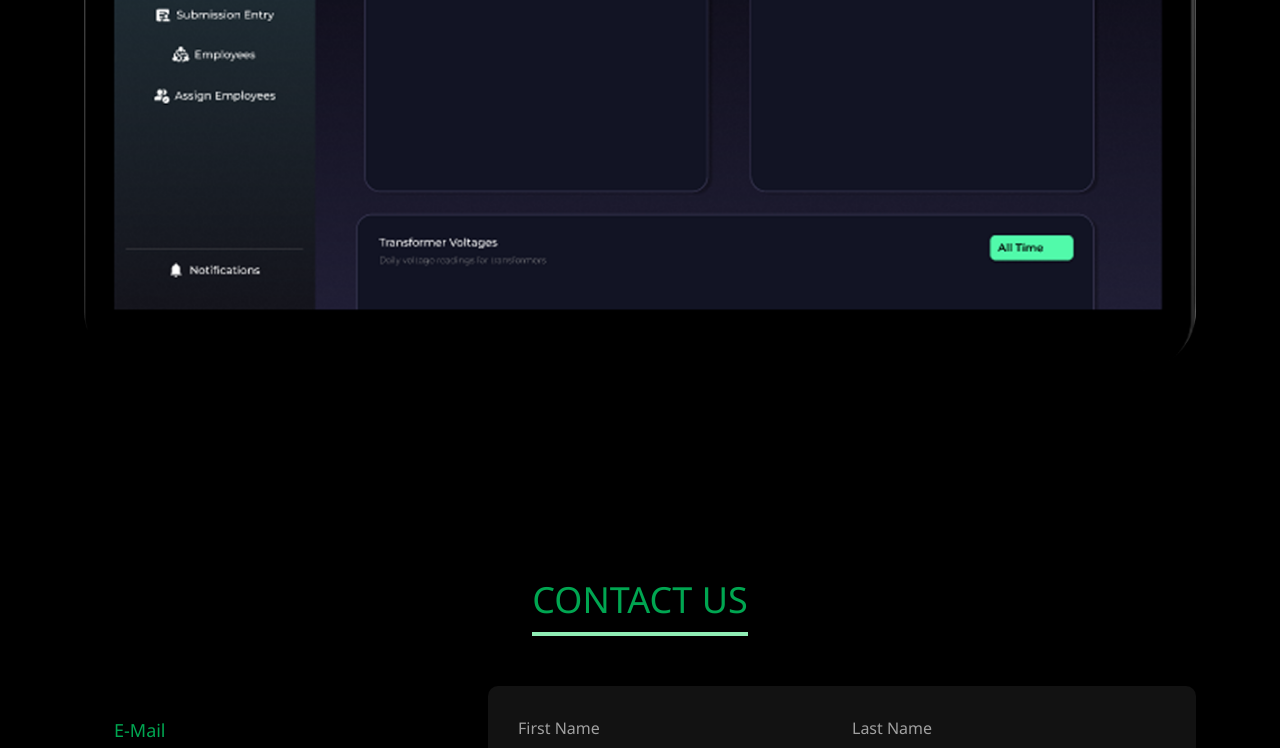
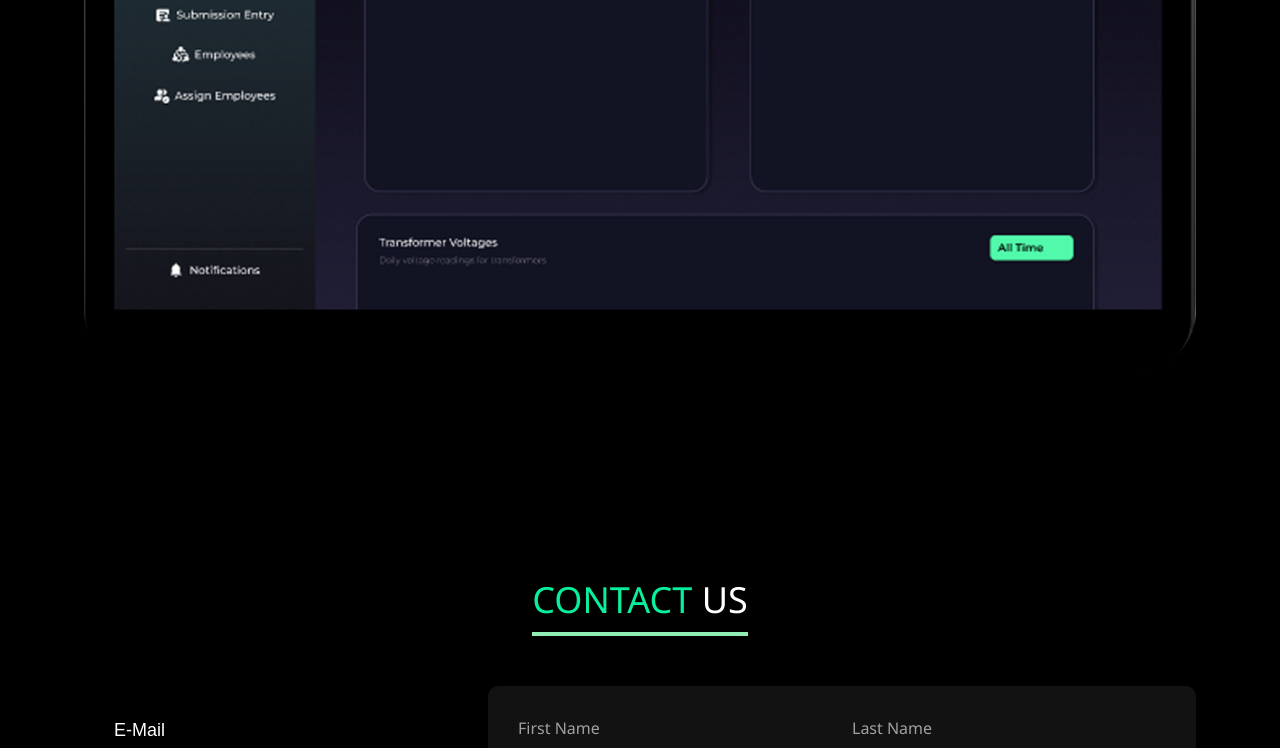
Before and after one commit to jainMaurya/volytix, a React (Create React App) app in the folder greenbit-website/: page / in a window 1280 px wide. Shown: the part 2000-2748 px from the top of the page. Built offline with nearby package versions, Linux system fonts and the light colour scheme.

Commit message:
new changes

```diff
--- /dev/null
+++ b/greenbit-website/postcss.config.js
@@ -0,0 +1,6 @@
+module.exports = {
+  plugins: {
+    tailwindcss: {},
+    autoprefixer: {},
+  },
+}
--- a/greenbit-website/src/App.css
+++ b/greenbit-website/src/App.css
@@ -1,6 +1,6 @@
 :root {
-  --primary-color: #00A651; /* Main green color */
-  --secondary-color: #007D3A; /* Darker green */
+  --primary-color: #07F09B; /* Main green color */
+  --secondary-color: #07F09B; /* Darker green */
   --dark-color: #000000;    /* Pure black */
   --light-color: #FFFFFF;   /* Pure white */
   --text-color: #FFFFFF;    /* White text by default */
@@ -416,11 +416,27 @@ nav ul li button.active::after {
 }
 
 /* Contact Section */
+.contact-info,
+.contact-info h3,
+.contact-info p {
+  color: var(--light-color) !important;
+}
+
+.contact-info p {
+  opacity: 0.6;
+}
+
+.contact-info h3 {
+  font-weight: 700;
+  margin-bottom: 0.5rem;
+}
+
+
 .contact-section {
   padding: 100px 0;
   background-color: var(--dark-color);
+  border-bottom: 2px solid var(--primary-color);
   border-top: 1px solid var(--border-color);
-  border-bottom: 1px solid var(--border-color);
 }
 
 .contact-section h1 {
@@ -438,11 +454,35 @@ nav ul li button.active::after {
 }
 
 .contact-info {
-
   padding: 30px;
   border-radius: 10px;
   border: 1px solid var(--border-color);
 }
+
+/* Responsive adjustments */
+@media (max-width: 768px) {
+  .contact-grid {
+    grid-template-columns: 1fr;
+  }
+}
+
+
+.info-item h3 {
+  font-family: 'Dhyana', sans-serif;
+  font-size: 32px;
+  font-weight: 500;
+  color: var(--light-color);
+  margin-bottom: 10px;
+}
+
+.info-item p {
+  font-family: 'Dhyana', sans-serif;
+  font-size: 32px;
+  color: var(--light-color);
+  opacity: 0.6;
+  margin-bottom: 30px;
+}
+
 
 .info-item {
   margin-bottom: 30px;
--- a/greenbit-website/src/App.js
+++ b/greenbit-website/src/App.js
@@ -1,4 +1,4 @@
-import { useState } from 'react';
+import { useState, useEffect } from 'react';
 import Header from './components/Header';
 import Hero from './components/Hero';
 import About from './components/About';
@@ -17,6 +17,29 @@ function App() {
       setActiveSection(sectionId);
     }
   };
+
+  useEffect(() => {
+    const handleScroll = () => {
+      const sections = ['home', 'about', 'products', 'contact'];
+      const scrollPosition = window.scrollY + 100;
+
+      for (const section of sections) {
+        const element = document.getElementById(section);
+        if (element) {
+          const offsetTop = element.offsetTop;
+          const offsetHeight = element.offsetHeight;
+
+          if (scrollPosition >= offsetTop && scrollPosition < offsetTop + offsetHeight) {
+            setActiveSection(section);
+            break;
+          }
+        }
+      }
+    };
+
+    window.addEventListener('scroll', handleScroll);
+    return () => window.removeEventListener('scroll', handleScroll);
+  }, []);
 
   return (
     <div className="app">
--- a/greenbit-website/src/components/Contact.jsx
+++ b/greenbit-website/src/components/Contact.jsx
@@ -11,7 +11,10 @@ const Contact = () => {
           transition={{ duration: 0.8 }}
         >
           <div className='flex flex-row justify-center items-center'>
-          <h1 className='border-b-4 border-[#90EDB5] pb-1 inline-block items-center'>CONTACT US</h1>
+            <h1 className='border-b-4 border-[#90EDB5] pb-1 inline-block items-center'>
+              <span className="text-green">CONTACT</span>{" "}
+              <span className="text-white">US</span>
+            </h1>
           </div>
           <div className="contact-grid">
             <div className="contact-info">
--- a/greenbit-website/src/components/Footer.jsx
+++ b/greenbit-website/src/components/Footer.jsx
@@ -1,10 +1,13 @@
 const Footer = () => {
   return (
-      <footer className="footer">
+    <footer className="footer border-t-2 border-green">
       <div className="container">
         <div className="footer-content">
           <div className="footer-column">
-              <h3>GREEN BIT</h3>
+            <h3 className="text-2xl font-bold">
+              <span className="text-green">GREEN</span>
+              <span className="text-white"> BIT</span>
+            </h3>
           </div>
 
             <div className="footer-column">
@@ -43,7 +46,6 @@ const Footer = () => {
               </ul>
             </div>
           </div>
-
         <div className="footer-bottom">
           <p>© {new Date().getFullYear()} Green Bit. All rights reserved.</p>
         </div>
@@ -52,4 +54,4 @@ const Footer = () => {
   );
 };
 
-  export default Footer; // Make sure this export is present
+export default Footer;
--- a/greenbit-website/src/components/Products.jsx
+++ b/greenbit-website/src/components/Products.jsx
@@ -10,11 +10,13 @@ const Products = () => {
           viewport={{ once: true }}
           transition={{ duration: 0.8 }}
         >
-           <div className='text-center'>
-          <h1 className='border-b-4 border-[#90EDB5] pb-1 inline-block items-center'>OUR PRODUCTS</h1>
+          <div className='text-center'>
+            <h1 className='border-b-4 border-[#90EDB5] pb-1 inline-block items-center'>
+              <span className="text-white">OUR</span>{" "}
+              <span className="text-green">PRODUCTS</span>
+            </h1>
           </div>
-
-            <img src="/Productimg.png" alt="Productimg" />
+          <img src="/Productimg.png" alt="Productimg" />
         </motion.div>
       </div>
     </div>
```
Also changed, not shown: 1 other file (tests, documents, lock files or other folders). Lines whose indentation alone changed are shown as unchanged.
